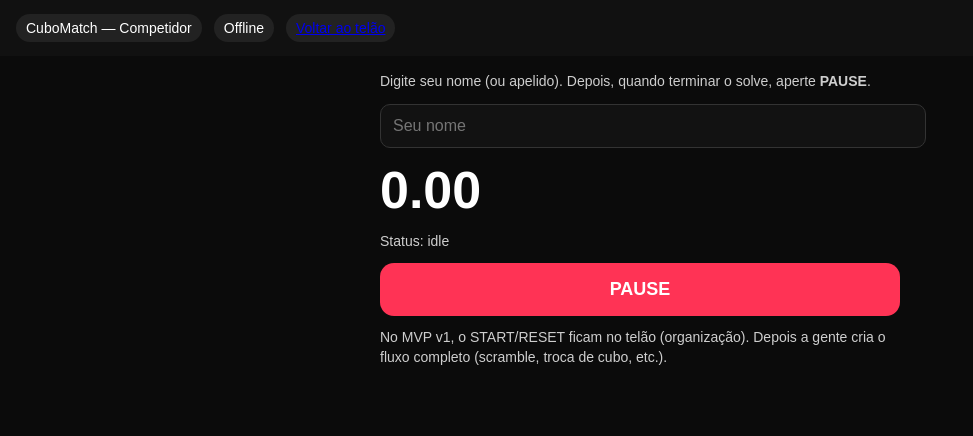
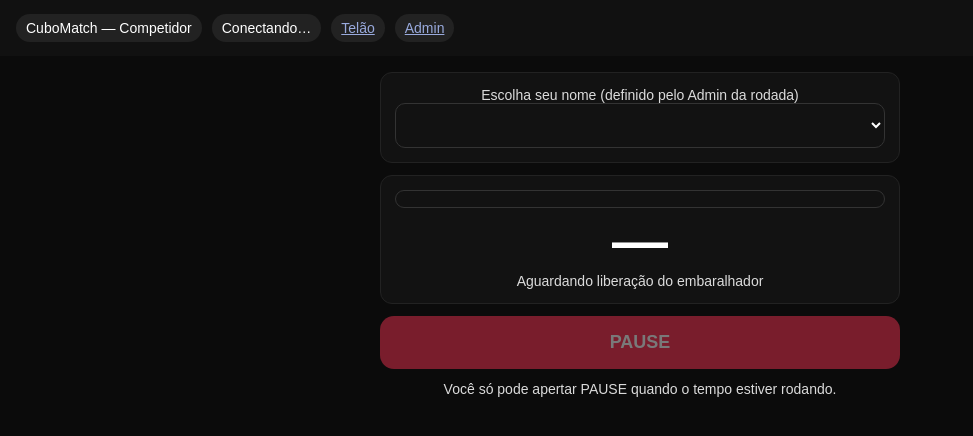
Before and after one commit to allanfurini/cubomatch-pwa, a website: page public/competitor.html in a window 1280 px wide. Shown: the whole page, without its empty margins (0-973 px from the left). Drawn offline with Linux system fonts and the light colour scheme.

Commit message:
Refactor competitor.html layout and styles

```diff
--- a/public/competitor.html
+++ b/public/competitor.html
@@ -4,44 +4,49 @@
   <meta charset="utf-8" />
   <meta name="viewport" content="width=device-width,initial-scale=1" />
   <title>CuboMatch — Competidor</title>
-  <link rel="manifest" href="/manifest.webmanifest">
-  <meta name="theme-color" content="#111111">
   <style>
-    body { font-family: Arial, sans-serif; margin: 0; background:#0b0b0b; color:#fff; }
-    header { padding: 14px 16px; display:flex; gap:12px; align-items:center; background:#111; position: sticky; top:0; }
+    body { font-family: Arial, sans-serif; margin:0; background:#0b0b0b; color:#fff; }
+    header { padding:14px 16px; background:#111; display:flex; gap:10px; align-items:center; position: sticky; top:0; }
     .pill { padding:6px 10px; border-radius:999px; background:#222; font-size:14px; }
-    main { padding: 16px; display:grid; gap: 12px; max-width: 520px; margin: 0 auto; }
-    input { width:100%; padding: 12px; border-radius:10px; border:1px solid #333; background:#121212; color:#fff; font-size:16px; }
-    .big { font-size: 52px; font-weight: 800; }
-    .btn { padding: 16px; border-radius: 14px; border: 0; font-size: 18px; font-weight: 800; cursor:pointer; }
+    a { color:#9ad; }
+    main { padding:16px; max-width: 520px; margin:0 auto; display:grid; gap:12px; }
+    select { width:100%; padding:12px; border-radius:10px; border:1px solid #333; background:#121212; color:#fff; font-size:16px; }
+    .big { font-size: 56px; font-weight: 900; text-align:center; }
+    .note { opacity:.85; font-size:14px; text-align:center; }
+    .btn { padding:16px; border-radius:14px; border:0; font-size:18px; font-weight:900; cursor:pointer; }
     .pause { background:#ff3355; color:#fff; }
-    .pause:hover { filter: brightness(1.05); }
-    .note { opacity:.8; font-size: 14px; line-height: 1.4; }
+    .pause:disabled { opacity:.45; cursor:not-allowed; }
+    .box { border:1px solid #222; background:#121212; border-radius:12px; padding:14px; }
+    .color { height: 16px; border-radius: 999px; border:1px solid #333; }
   </style>
 </head>
 <body>
   <header>
     <div class="pill">CuboMatch — Competidor</div>
     <div class="pill" id="conn">Conectando…</div>
-    <a class="pill" href="/">Voltar ao telão</a>
+    <a class="pill" href="/">Telão</a>
+    <a class="pill" href="/admin.html">Admin</a>
   </header>
 
   <main>
-    <div class="note">Digite seu nome (ou apelido). Depois, quando terminar o solve, aperte <b>PAUSE</b>.</div>
-    <input id="name" placeholder="Seu nome" maxlength="40" />
+    <div class="box">
+      <div class="note">Escolha seu nome (definido pelo Admin da rodada)</div>
+      <select id="sel"></select>
+    </div>
 
-    <div class="big" id="time">0.00</div>
-    <div class="note" id="status">Status: idle</div>
+    <div class="box">
+      <div class="color" id="bar"></div>
+      <div class="big" id="time">—</div>
+      <div class="note" id="status">Aguardando liberação do embaralhador</div>
+    </div>
 
-    <button class="btn pause" id="btnPause">PAUSE</button>
+    <button class="btn pause" id="btnPause" disabled>PAUSE</button>
 
     <div class="note">
-      No MVP v1, o START/RESET ficam no telão (organização).
-      Depois a gente cria o fluxo completo (scramble, troca de cubo, etc.).
+      Você só pode apertar PAUSE quando o tempo estiver rodando.
     </div>
   </main>
 
-  <script src="/pwa.js"></script>
-  <script src="/app.js"></script>
+  <script src="/competitor.js"></script>
 </body>
 </html>
```
